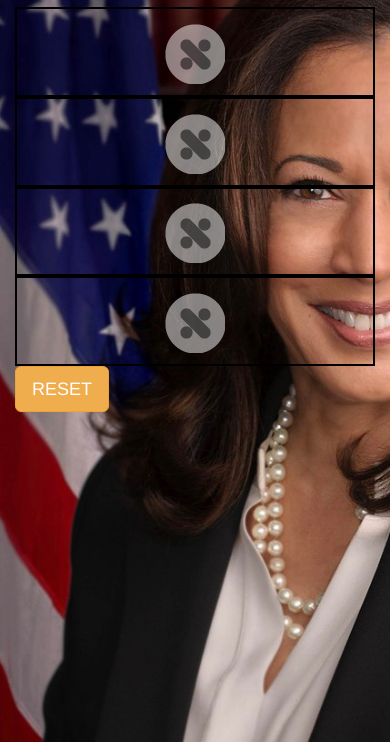
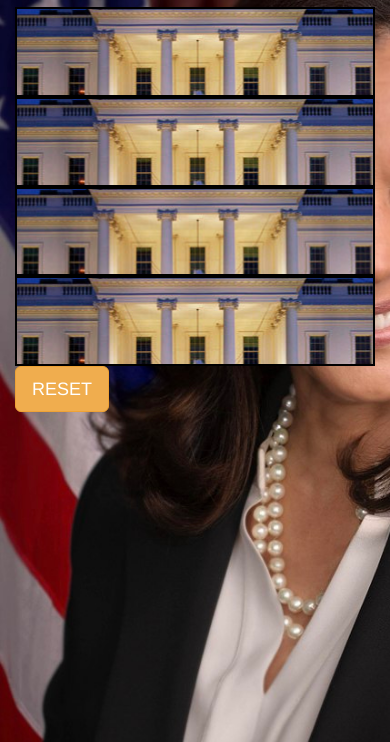
Before and after one commit to ronfletcher1/unit2, a plain HTML site: page MemoryGame/index2.html in a window 390 px wide. Both pictures are taken after a click on the button "EASY". Shown: the part 102-844 px from the top of the page. Drawn offline with nearby package versions, Linux system fonts and the light colour scheme.

Commit message:
fixed game end, reset, images and responsiveness

```diff
--- a/MemoryGame/scripts.js
+++ b/MemoryGame/scripts.js
@@ -3,7 +3,7 @@
 // before running anything
 
 
-let playGame = () => {$('.row').html(`
+let playGame = ()=>{$('.row').html(`
 <div class="col-sm-12 text-center memory-game">
     <h1>Difficulty Level?</h1>
     <button diff=4 class="btn btn-lg btn-success diffLevel">EASY</button>
@@ -30,8 +30,8 @@ $('button.diffLevel').click(function(){
         if(i<10){
             kamalaNumber = "0"+i;
         }
-        cards.push(`<img class="kam" src="./images/kamala-${kamalaNumber}.jpeg"/>`);
-        cards.push(`<img class="kam" src="./images/kamala-${kamalaNumber}.jpeg"/>`);
+        cards.push(`<img class="kam img-responsive" src="./images/kamala-${kamalaNumber}.jpeg"/>`);
+        cards.push(`<img class="kam img-responsive" src="./images/kamala-${kamalaNumber}.jpeg"/>`);
     };
     cards = shuffleDeck(cards);
     // console.log(cards)
@@ -40,10 +40,10 @@ $('button.diffLevel').click(function(){
     // loop through all the carsd
     cards.forEach((card)=>{
         memoryHTML += `
-        <div class="card col-sm-3">
-            <div class="card-holder">
-                <div class="card-front">${card}</div>
-                <div class="card-back"></div>
+        <div class="card col-sm-3 img-responsive">
+            <div class="card-holder img-responsive">
+                <div class="card-front img-responsive">${card}</div>
+                <div class="card-back img-responsive"></div>
             </div>
         </div>
        `
@@ -71,15 +71,15 @@ $('button.diffLevel').click(function(){
             console.log($('.matched').length)
             if($('.matched').length >= gridSize){
                 // do something
-                console.log('winner',$('.matched').length, gridSize )
-                $('.memory-game').html('Winner winner chicken dinner')
+                console.log('winner',$('.matched').length, gridSize)
+
             }
             let numMatched = 0;
             for(let i = 0; i < cardHolders.length; i++){
 
                 if(numMatched === cardHolders.length){
                     console.log("winner")
-
+                    $('.memory-game').html('Winner winner chicken dinner')
                 }
             }
             }else{
--- a/MemoryGame/styles.css
+++ b/MemoryGame/styles.css
@@ -52,7 +52,7 @@ img{
 
 .card-back{
 	/* we are inside of css, go up one with ../ then down into images to get bw */
-	background: url('images/logo-bw.png') no-repeat 50% 50%;
+	background: url('images/whitehouse.jpeg') no-repeat 50% 50%;
 	height: 23vw;
 	width: 100%;
 }
```
Also changed, not shown: MemoryGame/images/whitehouse.jpeg (added), 1 other file.
